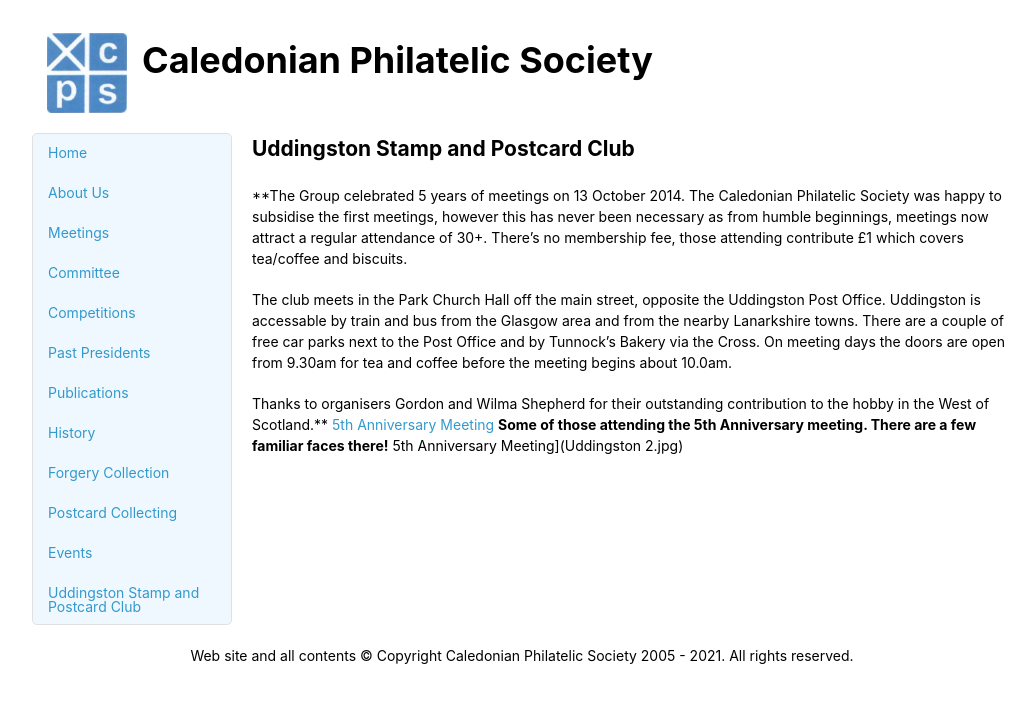
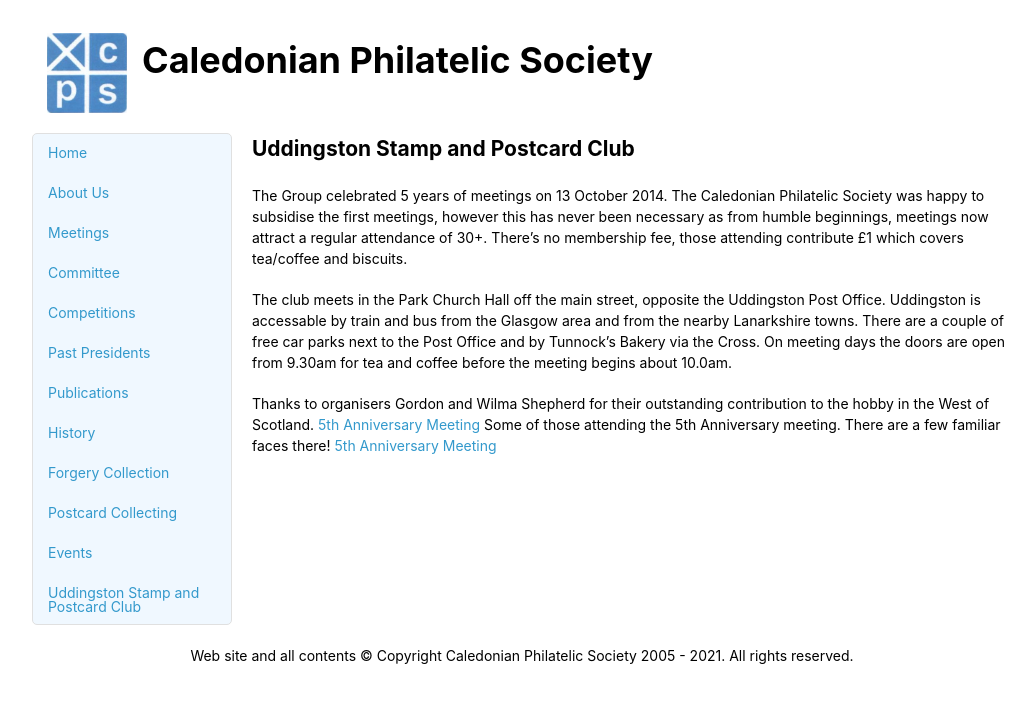
Before and after one commit to astalker/caledonian-stamps, a Jekyll site: the page built from uddingston-stamps.md, in a window 1280 px wide. Shown: the top 703 px of the page, without its empty margins (118-1153 px from the left). Built offline with Jekyll 4.4.1, drawn with Linux system fonts in a browser that asks for light colours; our own code applies the rules of GitHub Pages for plain Markdown files.

Commit message:
Update uddingston-stamps.md

```diff
--- a/uddingston-stamps.md
+++ b/uddingston-stamps.md
@@ -1,9 +1,9 @@
 ## Uddingston Stamp and Postcard Club
-**The Group celebrated 5 years of meetings on 13 October 2014. The Caledonian Philatelic Society was happy to subsidise the first meetings, however this has never been necessary as from humble beginnings, meetings now attract a regular attendance of 30+. There's no membership fee, those attending contribute £1 which covers tea/coffee and biscuits.
+The Group celebrated 5 years of meetings on 13 October 2014. The Caledonian Philatelic Society was happy to subsidise the first meetings, however this has never been necessary as from humble beginnings, meetings now attract a regular attendance of 30+. There's no membership fee, those attending contribute £1 which covers tea/coffee and biscuits.
 
 The club meets in the Park Church Hall off the main street, opposite the Uddingston Post Office. Uddingston is accessable by train and bus from the Glasgow area and from the nearby Lanarkshire towns. There are a couple of free car parks next to the Post Office and by Tunnock's Bakery via the Cross. On meeting days the doors are open from 9.30am for tea and coffee before the meeting begins about 10.0am.
 
-Thanks to organisers Gordon and Wilma Shepherd for their outstanding contribution to the hobby in the West of Scotland.**
+Thanks to organisers Gordon and Wilma Shepherd for their outstanding contribution to the hobby in the West of Scotland.
 [5th Anniversary Meeting](Uddingston 1.jpg)
-**Some of those attending the 5th Anniversary meeting. There are a few familiar faces there!**
-5th Anniversary Meeting](Uddingston 2.jpg)
+Some of those attending the 5th Anniversary meeting. There are a few familiar faces there!
+[5th Anniversary Meeting](Uddingston 2.jpg)
```
